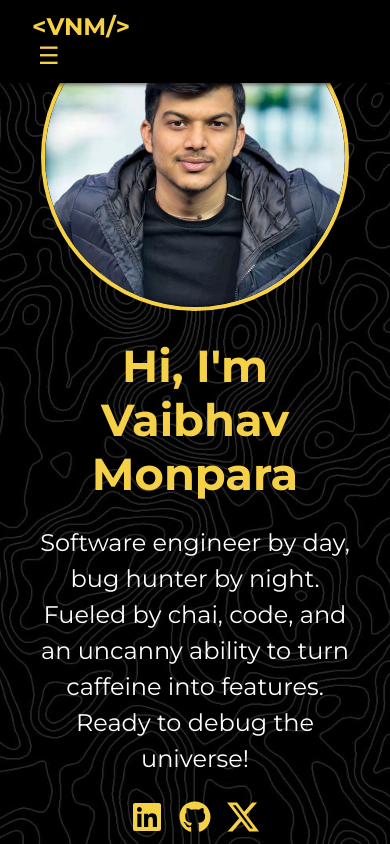
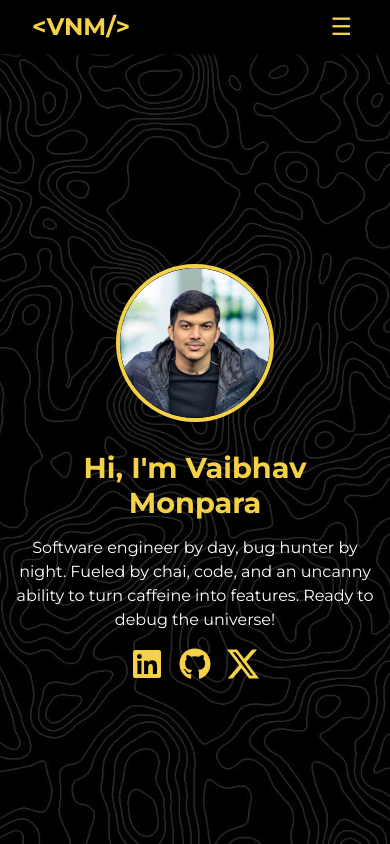
Before and after one commit to VaibhavMonpara/portfolio-website, a React (Create React App) app: page / in a window 390 px wide. Shown: the top 844 px of the page. Built offline with nearby package versions, Linux system fonts and the light colour scheme.

Commit message:
Style changes

```diff
--- a/src/index.js
+++ b/src/index.js
@@ -10,8 +10,4 @@ root.render(
     <App />
   </React.StrictMode>
 );
-
-// If you want to start measuring performance in your app, pass a function
-// to log results (for example: reportWebVitals(console.log))
-// or send to an analytics endpoint. Learn more: https://bit.ly/CRA-vitals
 reportWebVitals();
--- a/src/styles/App.css
+++ b/src/styles/App.css
@@ -1,11 +1,6 @@
 @import url("https://fonts.googleapis.com/css2?family=Montserrat:wght@400;700&family=Roboto:wght@400;500&display=swap");
 
-h1,
-h2,
-h3,
-h4,
-h5,
-h6 {
+h1, h2, h3, h4, h5, h6 {
   font-family: "Montserrat", sans-serif;
   font-weight: 700;
   color: #f4d147;
@@ -22,11 +17,22 @@ body {
   margin: 0;
   padding: 0;
   background: url("../assets/bg-image.jpg") no-repeat center center fixed;
-  background-size: cover; /* Cover the whole viewport */
-  overflow-x: hidden; /* Prevent horizontal scroll */
+  background-size: cover;
+  overflow-x: hidden;
   font-family: "Montserrat", sans-serif;
   font-weight: 400;
   color: #f5f5f5;
+}
+
+/* For typography responsiveness */
+h1 {
+  font-size: 3rem;
+}
+h2 {
+  font-size: 2.5rem;
+}
+h3 {
+  font-size: 2rem;
 }
 
 section {
@@ -34,16 +40,37 @@ section {
   flex-direction: column;
   align-items: center;
   justify-content: center;
-  /* height: 100vh; */
   padding: 2rem;
   box-sizing: border-box;
   scroll-snap-align: start;
   scroll-snap-stop: always;
 }
 
+.skills-grid,
+.projects-grid,
+.experience-grid,
+.education-grid {
+  display: grid;
+  grid-template-columns: repeat(auto-fit, minmax(300px, 1fr));
+  gap: 1.5rem;
+}
+
+/* Ensure mobile-first approach */
 @media (max-width: 768px) {
+  h1 {
+    font-size: 2.2rem;
+  }
+
+  h2 {
+    font-size: 1.8rem;
+  }
+
+  h3 {
+    font-size: 1.6rem;
+  }
+
   .header-content {
-    flex-direction: column;
+    flex-direction: row;
     align-items: flex-start;
   }
 
@@ -55,6 +82,10 @@ section {
     font-size: 0.9rem;
   }
 
+  section {
+    padding: 1.5rem;
+  }
+
   .skills-grid,
   .projects-grid,
   .experience-grid,
@@ -62,3 +93,29 @@ section {
     grid-template-columns: 1fr;
   }
 }
+
+@media (max-width: 480px) {
+  h1 {
+    font-size: 1.8rem;
+  }
+
+  h2 {
+    font-size: 1.5rem;
+  }
+
+  h3 {
+    font-size: 1.2rem;
+  }
+
+  section {
+    padding: 1rem;
+  }
+
+  .skills-grid,
+  .projects-grid,
+  .experience-grid,
+  .education-grid {
+    grid-template-columns: 1fr;
+    gap: 1rem;
+  }
+}
--- a/src/styles/Header.css
+++ b/src/styles/Header.css
@@ -1,12 +1,9 @@
 /* General styles for the header */
 .header-container {
-  position: fixed;
   top: 0;
-  width: 100%;
   background-color: black;
   color: #f4d147;
   padding: 0.75rem 2rem;
-  z-index: 1000;
   box-shadow: 0 2px 4px rgba(0, 0, 0, 0.5);
   transition: background-color 0.3s ease-in-out;
 }
@@ -19,13 +16,6 @@
   display: flex;
   justify-content: space-between;
   align-items: center;
-  max-width: 1200px;
-  margin: 0 auto;
-  flex-wrap: nowrap;
-}
-
-.header-title {
-  flex: 1;
 }
 
 .header-title a {
@@ -40,19 +30,11 @@
   color: #fff;
 }
 
-nav {
-  flex: 2;
-  text-align: right;
-}
-
 /* Navigation styles */
 nav ul {
   list-style: none;
-  padding: 0;
-  margin: 0;
   display: flex;
   gap: 1.5rem;
-  justify-content: flex-end;
   cursor: pointer;
 }
 
@@ -79,7 +61,6 @@ nav a:hover {
   cursor: pointer;
 }
 
-/* Responsive styles */
 @media (max-width: 768px) {
   .menu-toggle {
     display: block;
@@ -88,7 +69,7 @@ nav a:hover {
   nav {
     display: none;
     position: fixed;
-    top: 60px; /* Adjust based on header height */
+    top: 60px;
     left: 0;
     width: 100%;
     background-color: black;
@@ -118,6 +99,20 @@ nav a:hover {
   }
 }
 
+@media (max-width: 600px) {
+  nav ul {
+    flex-direction: column;
+  }
+
+  nav a {
+    font-size: 0.9rem;
+  }
+
+  .header-title a {
+    font-size: 1.4rem;
+  }
+}
+
 @media (max-width: 480px) {
   .header-title a {
     font-size: 1.5rem;
--- a/src/styles/Home.css
+++ b/src/styles/Home.css
@@ -59,3 +59,34 @@ p {
 .social-icon:hover {
   color: #e6b800;
 }
+
+/* Responsive styles for home container */
+@media (max-width: 768px) {
+  .profile-image {
+    width: 200px;
+    height: 200px;
+  }
+
+  h1 {
+    font-size: 2.4rem;
+  }
+
+  .home-data {
+    font-size: 1.2rem;
+  }
+}
+
+@media (max-width: 480px) {
+  h1 {
+    font-size: 2rem;
+  }
+
+  .home-data {
+    font-size: 1rem;
+  }
+
+  .profile-image {
+    width: 150px;
+    height: 150px;
+  }
+}
```
Also changed, not shown: 1 other file (tests, documents, lock files or other folders).
